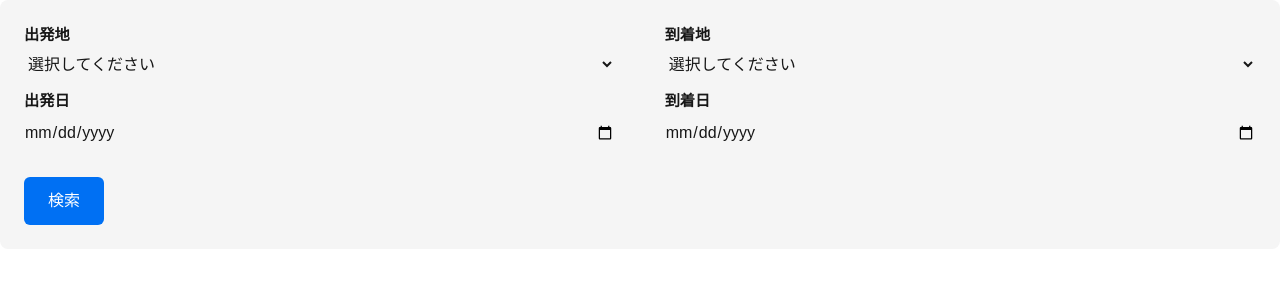
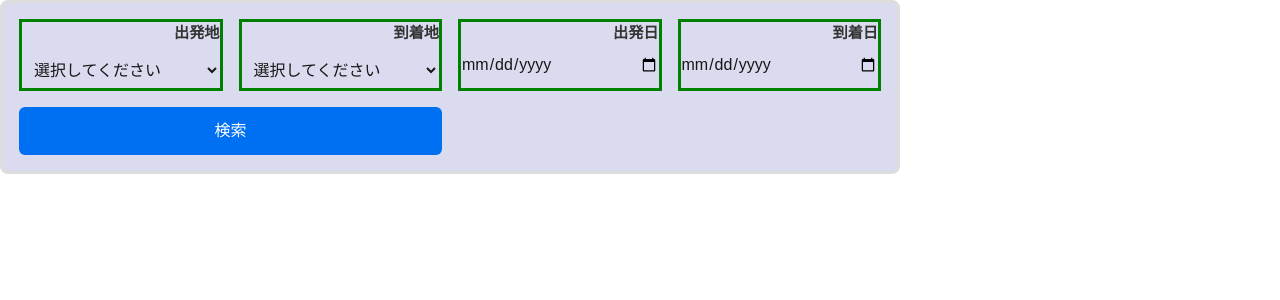
Before and after one commit to OnoHibiki/flights-ui, a Next.js app: page / in a window 1280 px wide. Shown: the top 300 px of the page. Built offline with nearby package versions, Linux system fonts and the light colour scheme.

Commit message:
何やらうまくいかない、、、

```diff
--- a/src/components/FlightSearchForm.module.css
+++ b/src/components/FlightSearchForm.module.css
@@ -1,48 +1,53 @@
 .form {
-    display: flex;
-    flex-wrap: wrap;
+    display: grid;
+    grid-template-columns: repeat(auto-fit, minmax(200px,1fr));
     gap: 1rem;
-    padding: 1.5rem;
-    background-color: #f5f5f5;
+    padding: 1rem;
+    background-color: rgb(219, 219, 239);
+    border: 3px solid #ddd;
     border-radius: 8px;
+    max-width: 900px;
     justify-content: space-between;
 }
 
 .field {
     display: flex;
     flex-direction: column;
-    width: 48%;
-    min-width: 200px;
+    border: 3px solid green;
 }
 
 .field label {
     margin-bottom:0.5rem;
-    font-weight: bold;
+    font-weight: 600;
     font-size: 0.95rem;
+    color: #333;
+    text-align: right;
+
 }
 
 .select {
     padding: 0.5rem;
-    border: 1px solid #ccc;
 }
 
 .dateInput {
     padding: 0.5rem;
-    border: 1px solid #ccc;
+    border: 10px solid red;
     border-radius: 4px;
-    font-size: 1rem;
+    font-size: 10rem;
 }
 
 .button {
-    margin-top: 1rem;
+    grid-column: span 2;
     padding: 0.75rem 1.5rem;
     font-size: 1rem;
+    justify-content: right;
     background-color: #0070f3;
     color: white;
     border: none;
     border-radius: 6px;
     cursor: pointer;
     transition: background-color 0.3s ease;
+
 }
 
 .button:hover {
--- a/src/components/FlightSearchForm.tsx
+++ b/src/components/FlightSearchForm.tsx
@@ -7,7 +7,7 @@ const FlightSearchForm : React.FC = () =>{
 
             <div className={styles.field}>
                 <label htmlFor="form">出発地</label>
-                <select name="form" id="from">
+                <select name="form" id="from" className={styles.select}>
                     <option value="">選択してください</option>
                     <option value="tokyo">東京</option>
                     <option value="osaka">大阪</option>
@@ -20,7 +20,7 @@ const FlightSearchForm : React.FC = () =>{
 
             <div className={styles.field}>
                 <label htmlFor="to">到着地</label>
-                <select name="to" id="to">
+                <select name="to" id="to" className={styles.select}>
                     <option value="">選択してください</option>
                     <option value="tokyo">東京</option>
                     <option value="osaka">大阪</option>
```
